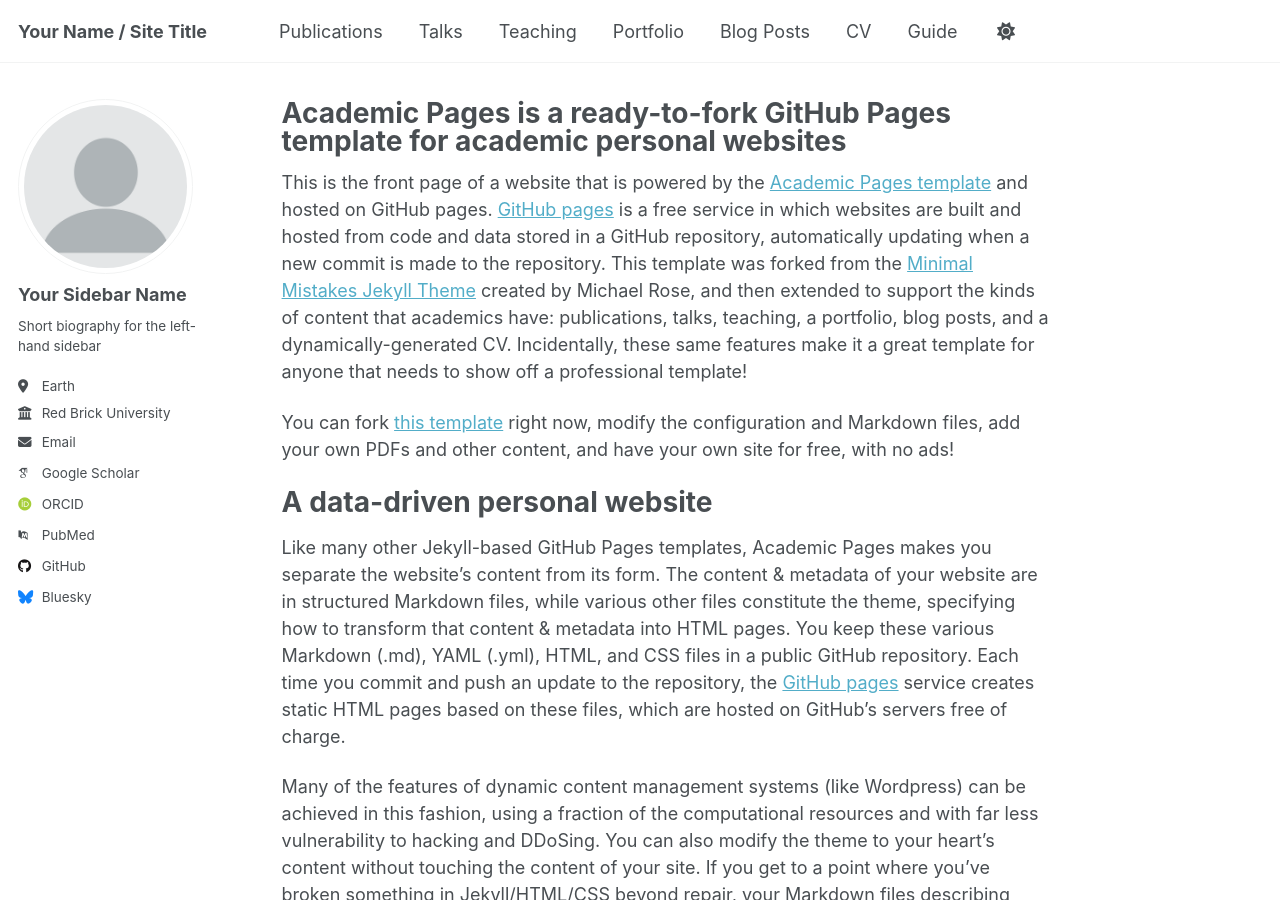
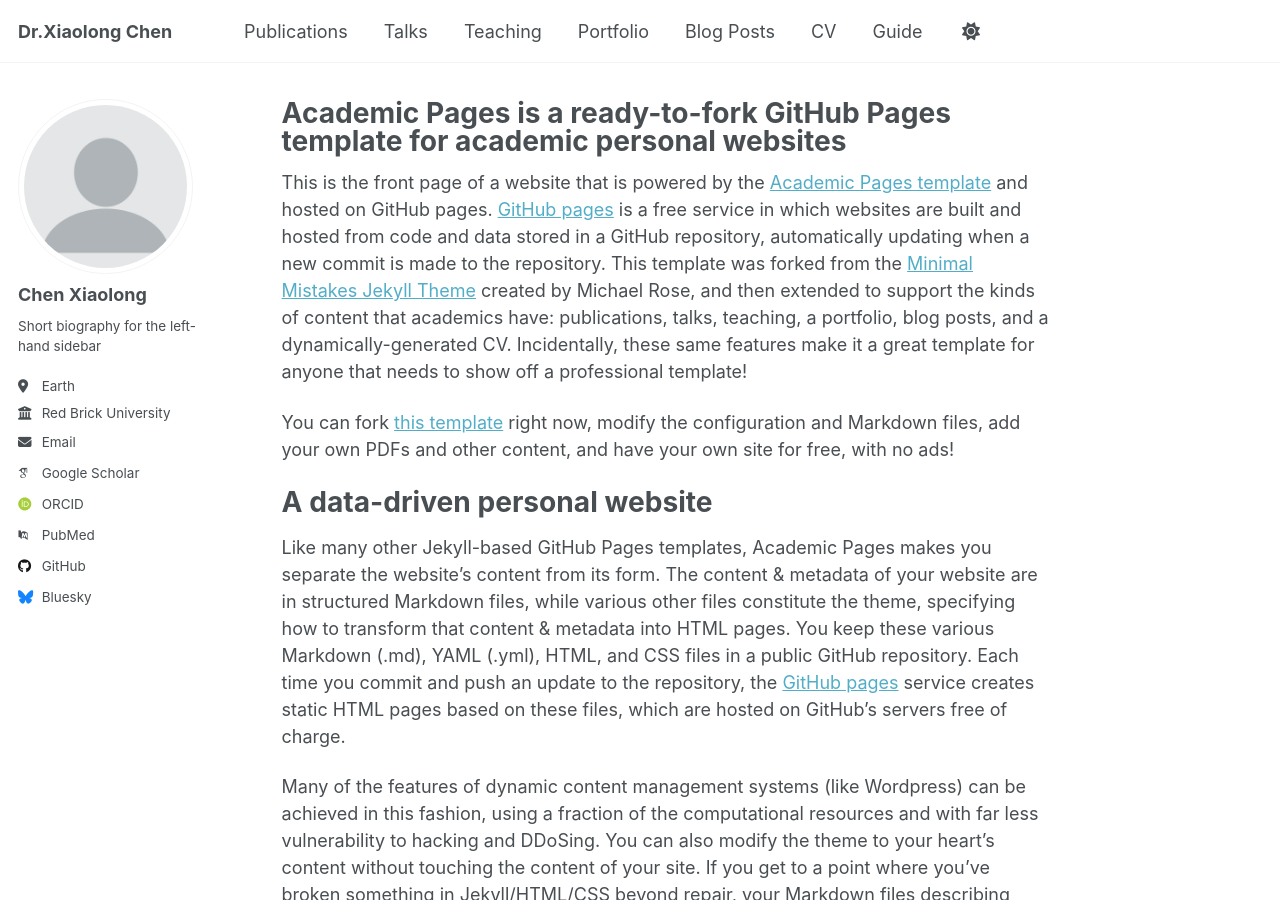
Before and after one commit to chenxi9708/chenxi9708.github.io, a Jekyll site: the page built from _pages/about.md, in a window 1280 px wide and 900 px high. Built offline with Jekyll 4.4.1, drawn with Linux system fonts in a browser that asks for light colours; some web fonts are replaced; a script that is not in the unit is left out.

Commit message:
Update _config.yml

```diff
--- a/_config.yml
+++ b/_config.yml
@@ -9,7 +9,7 @@
 # Basic Site Settings
 locale                   : "en-US"
 site_theme               : "default" # Currently available options are "default", "air"
-title                    : "Your Name / Site Title"
+title                    : "Dr.Xiaolong Chen"
 title_separator          : "-"
 name                     : &name "Your Name"
 description              : &description "personal description"
@@ -23,13 +23,13 @@ repository               : "academicpages/academicpages.github.io"
 author:
   # Biographic information
   avatar           : "profile.png"
-  name             : "Your Sidebar Name"
+  name             : "Chen Xiaolong"
   pronouns         : # example: "she/her"
   bio              : "Short biography for the left-hand sidebar"
   location         : "Earth"
   employer         : "Red Brick University"
   uri              : # URL
-  email            : "none@example.org"
+  email            : "chenxiaolong6195@163.com"
 
   # Academic websites
   academia         : # URL
```
